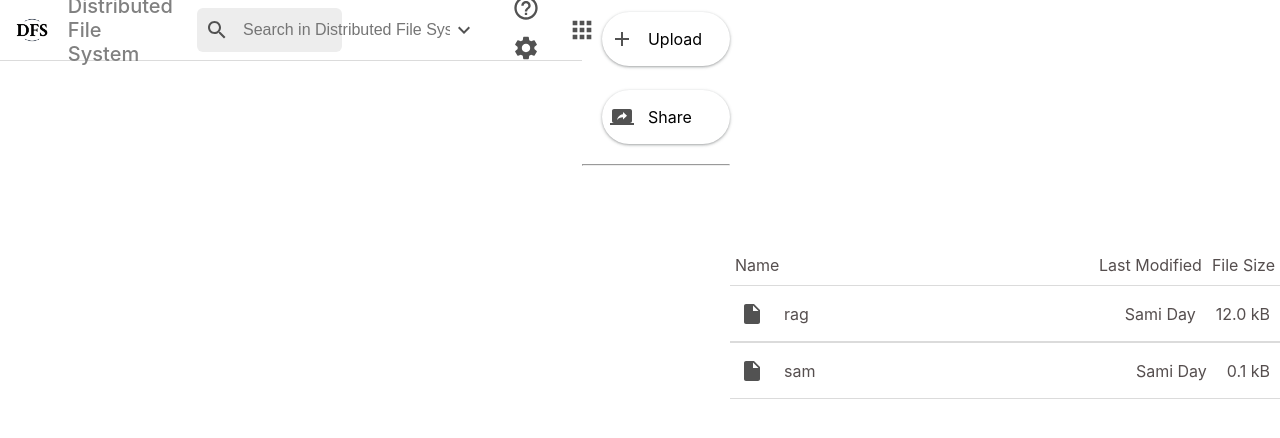
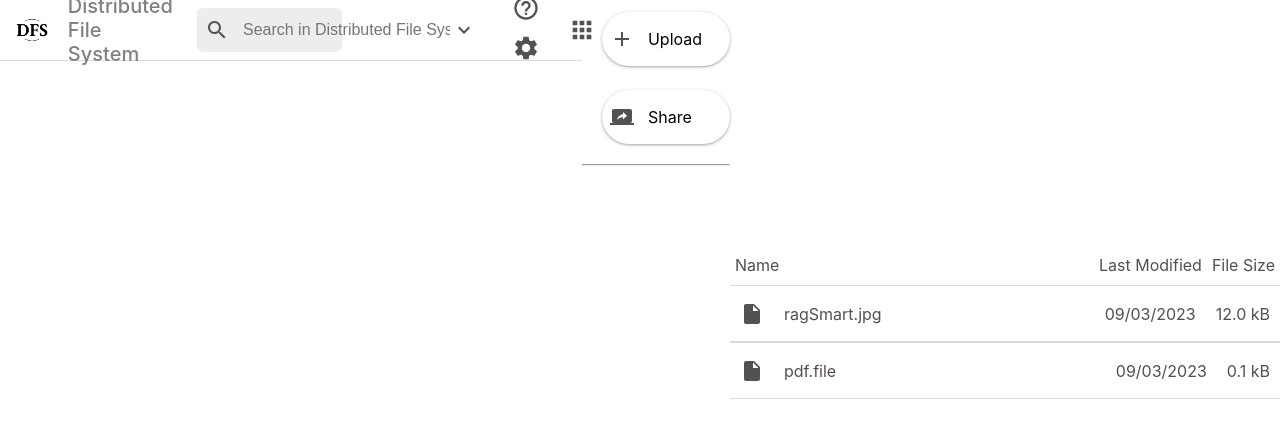
Before and after one commit to sami-z/cpsc559, a React (Create React App) app in the folder client/: page / in a window 1280 px wide. Shown: the top 438 px of the page. Built offline with nearby package versions, Linux system fonts and the light colour scheme; no server answers.

Commit message:
naming change (format)
file hardcode value change

```diff
--- a/client/src/components/Files/FileItem.js
+++ b/client/src/components/Files/FileItem.js
@@ -6,7 +6,7 @@ const monthNames = ["Jan", "Feb", "Mar", "Apr", "May", "Jun", "Jul", "Aug", "Sep
 const FileItem = ({ id, caption, timestamp, fileUrl, size }) => {
     console.log("In FileItem.js, ", caption, timestamp, fileUrl, size)
     //const fileDate = `${timestamp?.toDate().getDate()} ${monthNames[timestamp?.toDate().getMonth() + 1]} ${timestamp?.toDate().getFullYear()}`
-    const fileDate = "Sami Day"
+    const fileDate = "09/03/2023"
     const getReadableFileSizeString = (fileSizeInBytes) => {
         let i = -1;
         const byteUnits = [' kB', ' MB', ' GB', ' TB', 'PB', 'EB', 'ZB', 'YB'];
--- a/client/src/components/Files/Files.js
+++ b/client/src/components/Files/Files.js
@@ -7,13 +7,13 @@ const Files = () => {
     // HARDCODED files Array
     let files = [
         {
-            caption: "rag",
+            caption: "ragSmart.jpg",
             timestamp: "1234",
             fileUrl: "rag.com",
             size: "12314"
         },
         {
-            caption: "sam",
+            caption: "pdf.file",
             timestamp: "234",
             fileUrl: "sam.com",
             size: "123"
```
